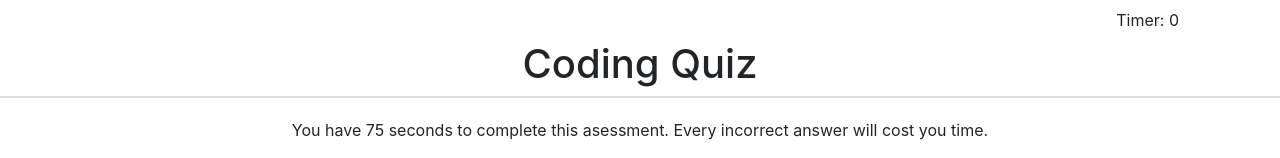
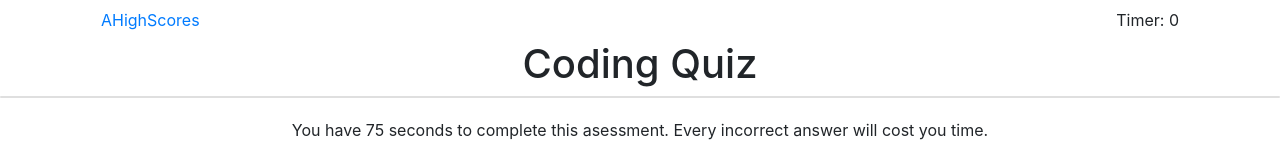
Before and after one commit to saharanath/Wk4-CodeQuiz, a plain HTML site: page index.html in a window 1280 px wide. Shown: the top 158 px of the page. Drawn offline with nearby package versions, Linux system fonts and the light colour scheme.

Commit message:
high score link

```diff
--- a/index.html
+++ b/index.html
@@ -16,7 +16,7 @@
     <div class="container">
         <nav class="navbar">
             <li class="nav-item text-left">
-                <a href="#"></a>
+                <a href="#">AHighScores</a>
             </li>
             <li class="nav-item text-right">
                 Timer:
```
